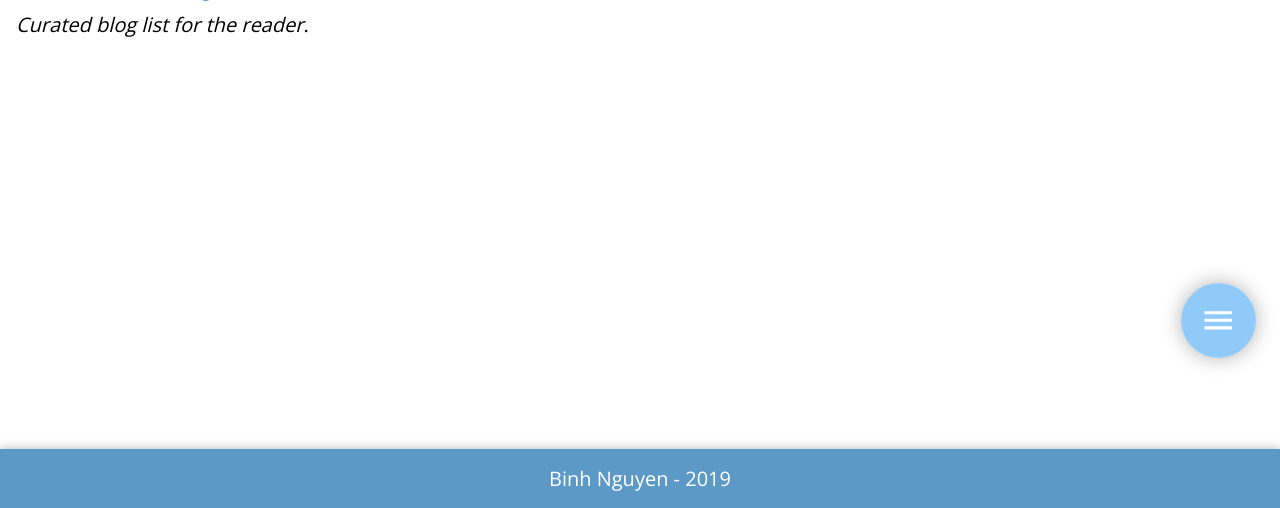
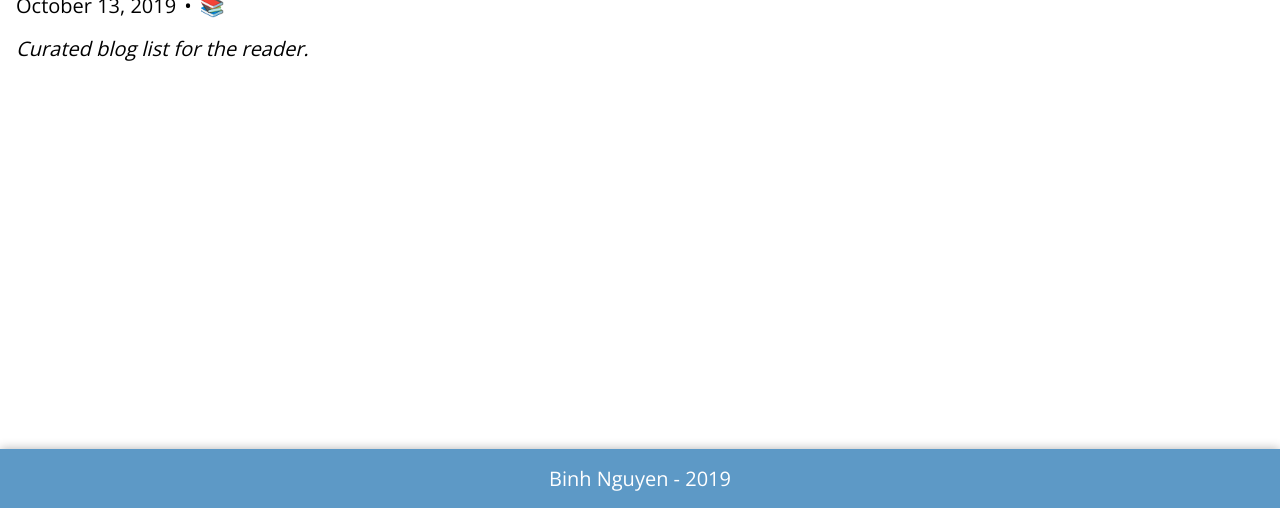
Before and after one commit to bnguyensn/restthisafternoon-DEPRECATED, a Gatsby site: page / in a window 1280 px wide. Shown: the part 406-914 px from the top of the page. Built offline with nearby package versions, Linux system fonts and the light colour scheme; Gatsby itself is replaced by a stand-in of ours; some packages are replaced by stand-ins of ours.

Commit message:
feat: update site layout

```diff
--- a/src/components/LatestPosts.js
+++ b/src/components/LatestPosts.js
@@ -21,11 +21,13 @@
   },
   postTitle: {
     display: 'inline-block',
+    fontSize: '1.5rem',
   },
 
   postDateAndTagsContainer: {
     display: 'flex',
-    marginBottom: theme.spacing(1),
+    alignItems: 'center',
+    marginBottom: theme.spacing(2),
   },
   postDate: {},
   postDateAndTagsSeparator: {
@@ -80,7 +82,7 @@
         </div>
         <div className={classes.postDateAndTagsContainer}>
           <div className={classes.postDate}>{date}</div>
-          <div className={classes.postDateAndTagsSeparator} />
+          <div className={classes.postDateAndTagsSeparator}>•</div>
           <div className={classes.postTags}>{tagEls}</div>
         </div>
         <div className={classes.postHeadline}>{headline || excerpt}</div>
--- a/src/components/layout/NavMobile.js
+++ b/src/components/layout/NavMobile.js
@@ -7,8 +7,14 @@
 const useStyles = createUseStylesWithTheme(theme => ({
   container: {
     position: 'fixed',
+    display: 'block',
     bottom: theme.spacing(4.5),
     right: theme.spacing(3),
+  },
+  [`@media (min-width: ${theme.breakpoints.s}px)`]: {
+    container: {
+      display: 'none',
+    },
   },
 }));
 
```
